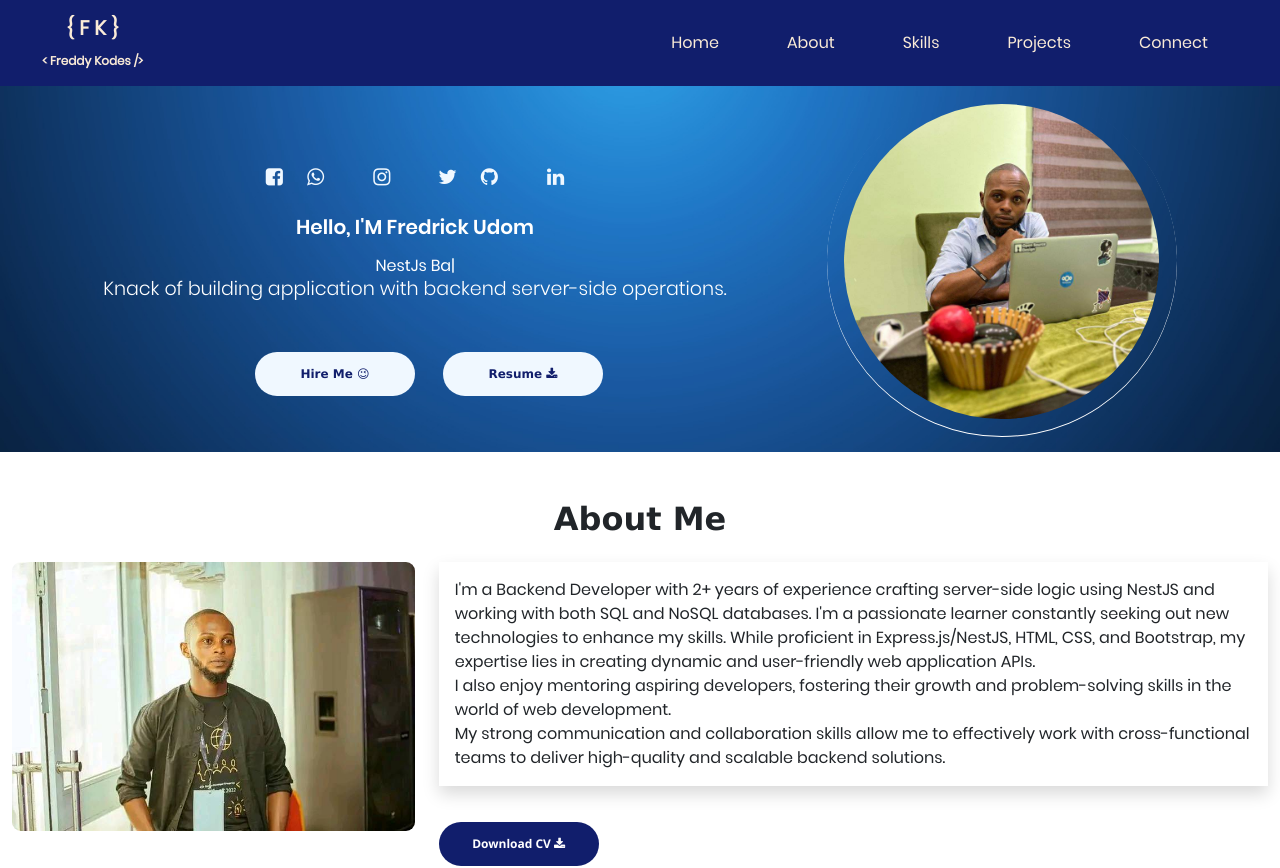
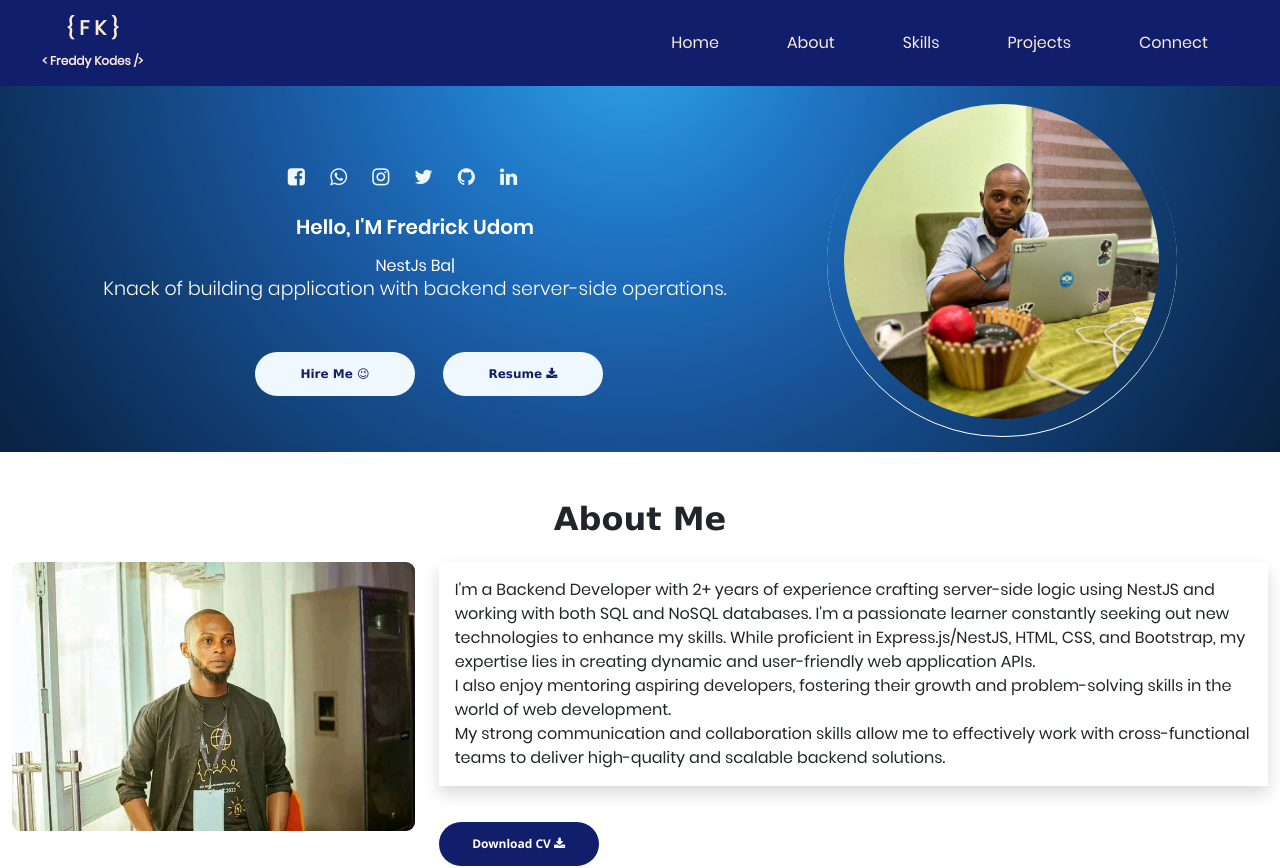
Before and after one commit to FredrickUdom/freddykodes, a React (Vite) app: page / in a window 1280 px wide. Shown: the top 868 px of the page. Built offline with nearby package versions, Linux system fonts and the light colour scheme.

Commit message:
fixing profile

```diff
--- a/src/PortfolioContainer/Home/Profile.jsx
+++ b/src/PortfolioContainer/Home/Profile.jsx
@@ -21,7 +21,7 @@ function Profile() {
 
 
                         <a href="https://www.facebook.com/freddyfred93">
-                                <i className="fa fa-facebook-square px-4" aria-hidden="true"></i>
+                                <i className="fa fa-facebook-square" aria-hidden="true"></i>
                             </a>
                             <a href="">
                                 <i className="fa fa-whatsapp" aria-hidden="true"></i>
@@ -30,20 +30,20 @@ function Profile() {
                                 <i className="fa fa-google-plus-square" aria-hidden="true"></i>
                             </a> */}
                             <a href="https://www.instagram.com/fredrickudom/">
-                                <i className="fa fa-instagram px-4" aria-hidden="true"></i>
+                                <i className="fa fa-instagram" aria-hidden="true"></i>
                             </a>
                             {/* <a href="">
                                 <i className="fa fa-youtube-square" aria-hidden="true"></i>
                             </a> */}
                             <a href="https://x.com/FredrickUdom">
-                                <i className="fa fa-twitter px-4" aria-hidden="true"></i>
+                                <i className="fa fa-twitter" aria-hidden="true"></i>
                             </a>
 
                             <a href="https://github.com/FredrickUdom">
                             <i class="fa fa-github" aria-hidden="true"></i>
                             </a>
                             <a href="https://www.linkedin.com/in/fredrick-udom-696085227/">
-                                <i class="fa fa-linkedin px-4" aria-hidden="true"></i>
+                                <i class="fa fa-linkedin" aria-hidden="true"></i>
 
                             </a>
                         </div>
```
